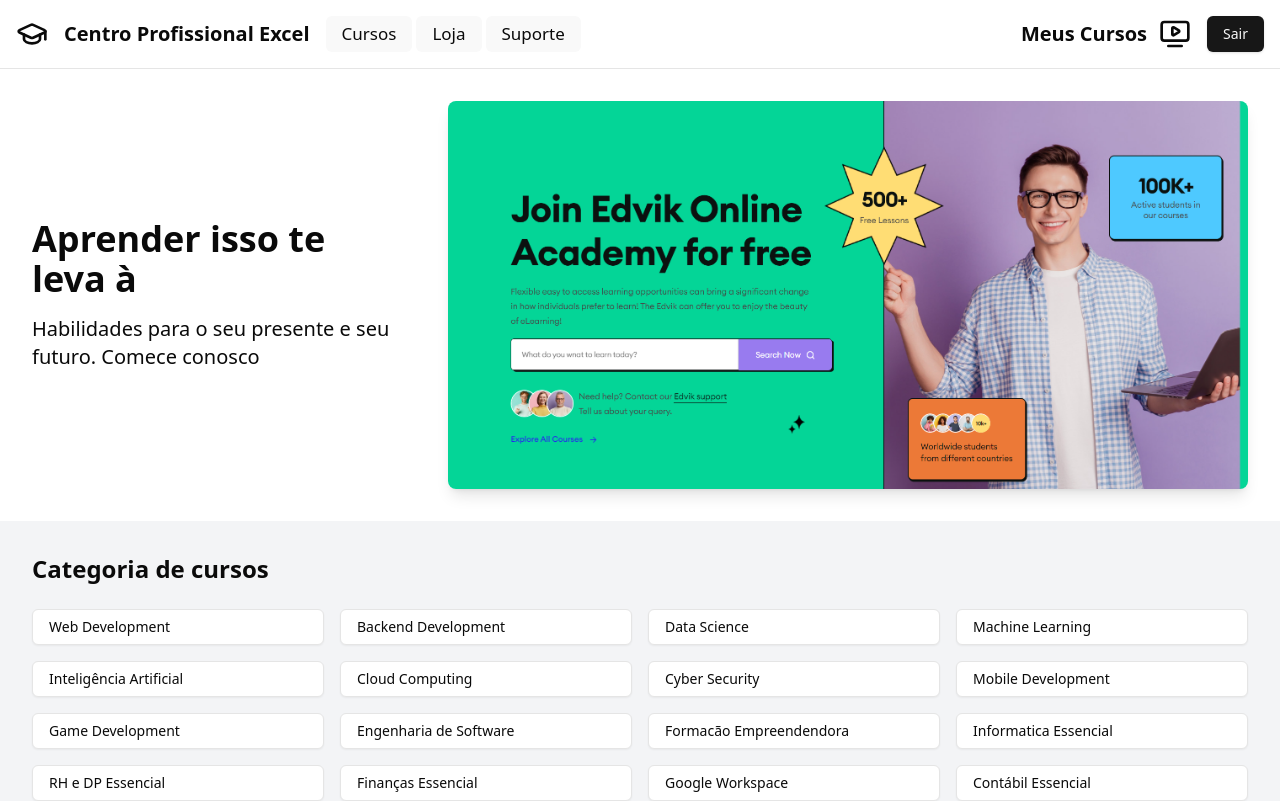
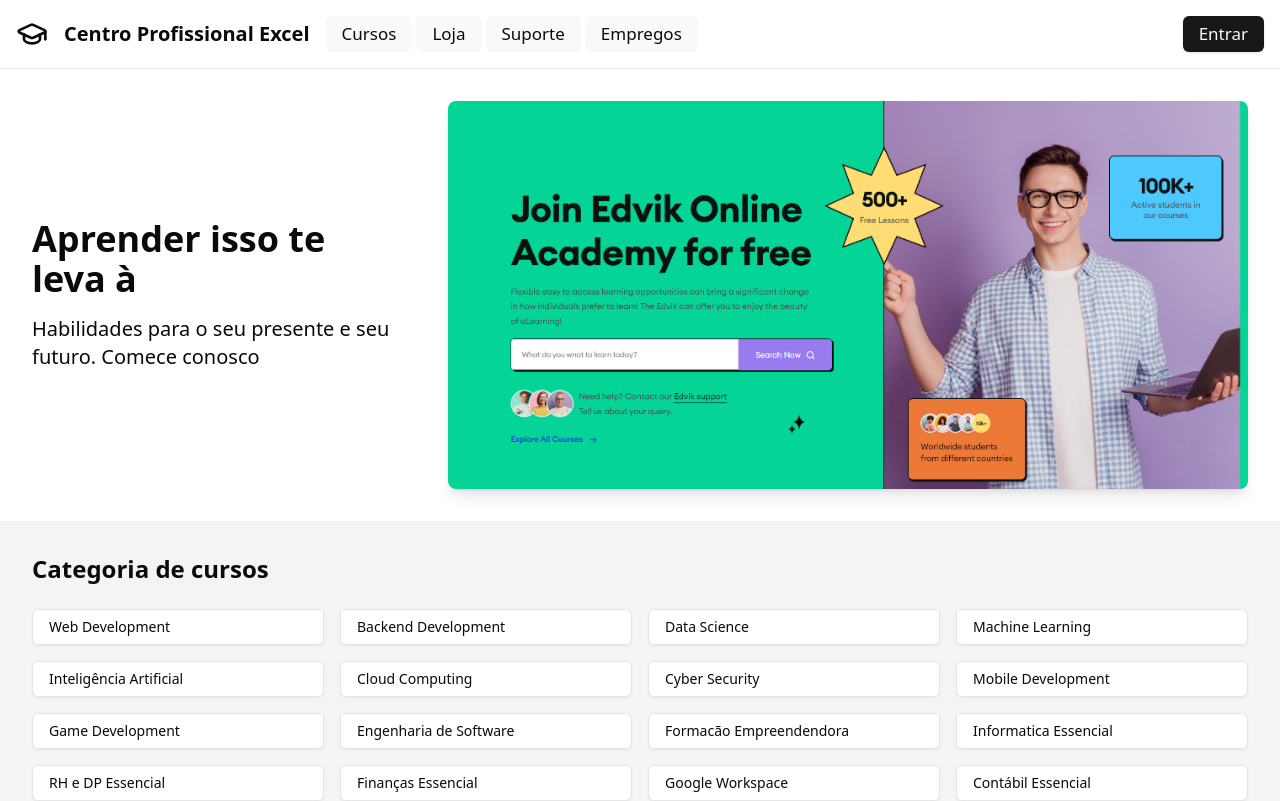
Before and after one commit to GeorgeLucasOG/cursos, a React (Vite) app in the folder client/: page / in a window 1280 px wide. Shown: the top 801 px of the page. Built offline with nearby package versions, Linux system fonts and the light colour scheme; no server answers.

Commit message:
feat: Condicionar a visibilidade do botão de Sair à autenticação do usuário

```diff
--- a/client/src/components/student-view/header.jsx
+++ b/client/src/components/student-view/header.jsx
@@ -6,17 +6,18 @@
 
 function StudentViewCommonHeader() {
   const navigate = useNavigate();
-  const { resetCredentials } = useContext(AuthContext);
+  const {auth, resetCredentials } = useContext(AuthContext);
 
   function handleLogout() {
     resetCredentials();
     sessionStorage.clear();
+    navigate("/");
   }
 
   return (
     <header className="flex items-center justify-between p-4 border-b relative">
       <div className="flex items-center space-x-4">
-        <Link to="/home" className="flex items-center hover:text-black">
+        <Link to="/" className="flex items-center hover:text-black">
           <GraduationCap className="h-8 w-8 mr-4 " />
           <span className="font-extrabold md:text-xl text-[14px]">
             Centro Profissional Excel
@@ -56,9 +57,23 @@
           >
             Suporte
           </Button>
+          <Button
+            variant="ghost"
+            onClick={() => {
+              location.pathname.includes("/empregos")
+                ? null
+                : navigate("/suporte");
+            }}
+            className="text-[14px] md:text-[17px] font-medium"
+          >
+            Empregos
+          </Button>
         </div>
       </div>
+
       <div className="flex items-center space-x-4">
+      {auth?.authenticate ?
+        (
         <div className="flex gap-4 items-center">
           <div
             onClick={() => navigate("/student-courses")}
@@ -71,6 +86,16 @@
           </div>
           <Button onClick={handleLogout}>Sair</Button>
         </div>
+        ) : (
+          <Button
+            variant="default"
+            onClick={() => navigate("/auth")}
+            className="text-[14px] md:text-[17px] font-medium"
+          >
+            Entrar
+          </Button>
+            )
+      }
       </div>
     </header>
   );
```
